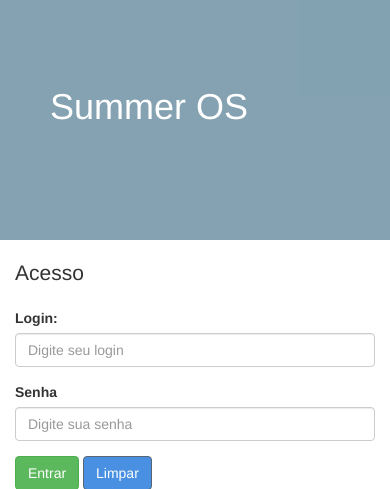
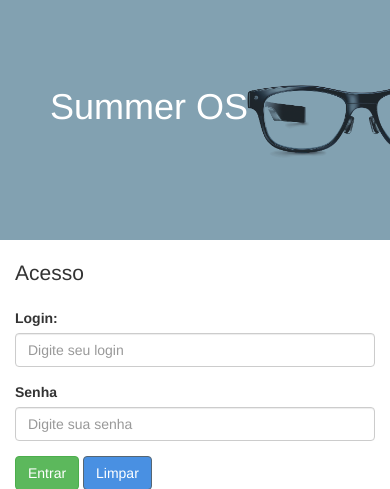
Before and after one commit to flavioarruda4/prj_summer, a PHP site: page / in a window 390 px wide. Shown: the top 489 px of the page. Run offline with PHP 8.4, Linux system fonts and the light colour scheme; a stand-in replaces the project's code that opens the database connection.

Commit message:
ajustando responsivo

```diff
--- a/css/style.css
+++ b/css/style.css
@@ -145,12 +145,16 @@ a:hover {
     background-blend-mode: multiply;
     background-color: rgba(10, 70, 100, 0.5);
     background-image: url("../images/banner.jpg");
-    background-position-x: 300px;
-    background-repeat: no-repeat;
-    background-size: 70% auto;
     height: 240px;
+    max-width: 100%;
     margin-bottom: 18px;
     overflow: hidden;
+    background-repeat:no-repeat;
+    -webkit-background-size:cover;
+    -moz-background-size:cover;
+    -o-background-size:cover;
+    background-size:cover;
+    background-position:center;
 }
 
 
```
